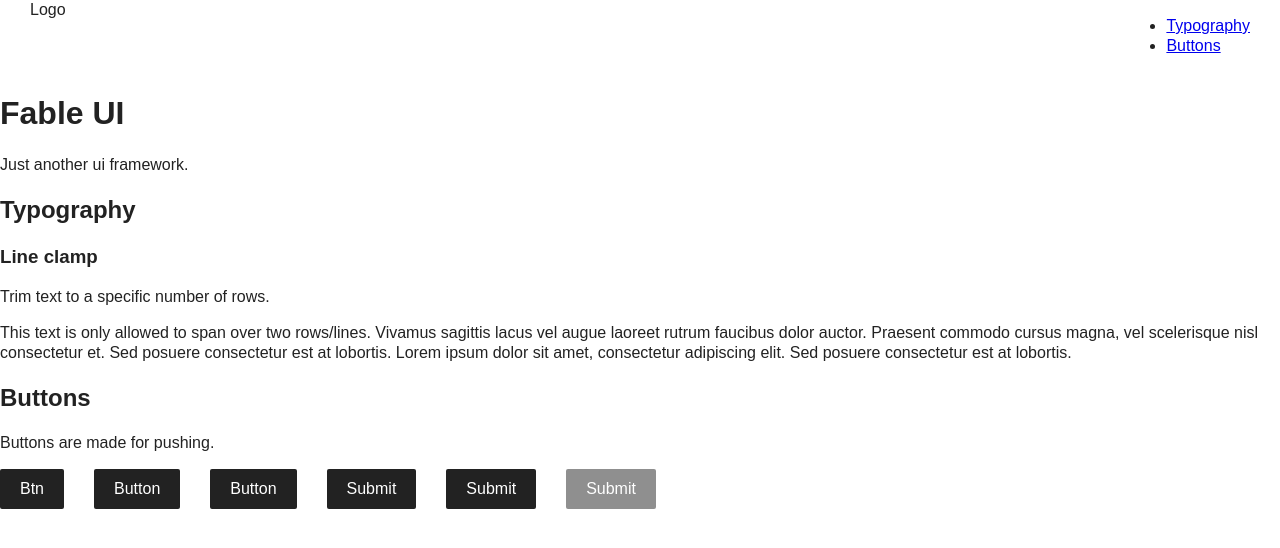
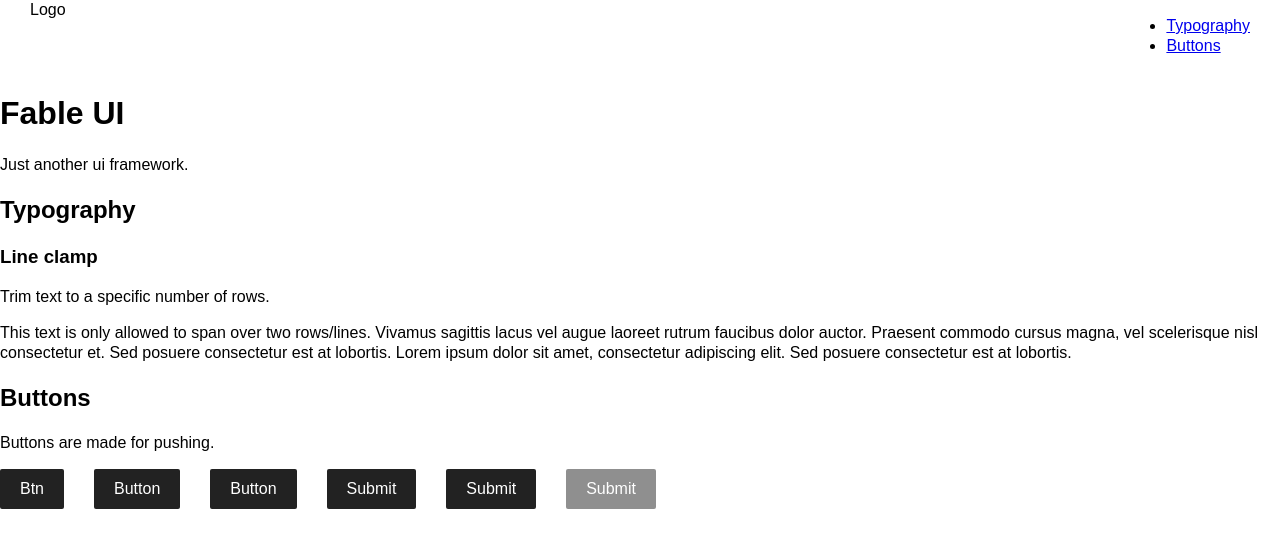
Before and after one commit to borgenfalkskott/fable-ui, a website: page index.html in a window 1280 px wide. Drawn offline with Linux system fonts and the light colour scheme.

Commit message:
clean up

```diff
--- a/src/sass/_typography.scss
+++ b/src/sass/_typography.scss
@@ -1,8 +1,7 @@
 body {
-  font-family: Arial, Helvetica, sans-serif;
+  font-family: sans-serif;
   font-size: 100%;
   line-height: 1.25;
-  color: $text-color;
 }
 
 // trim text to a specific number of rows
```
Also changed, not shown: dist/css/fable-ui.css, dist/js/fable-ui.js, 1 other file.
